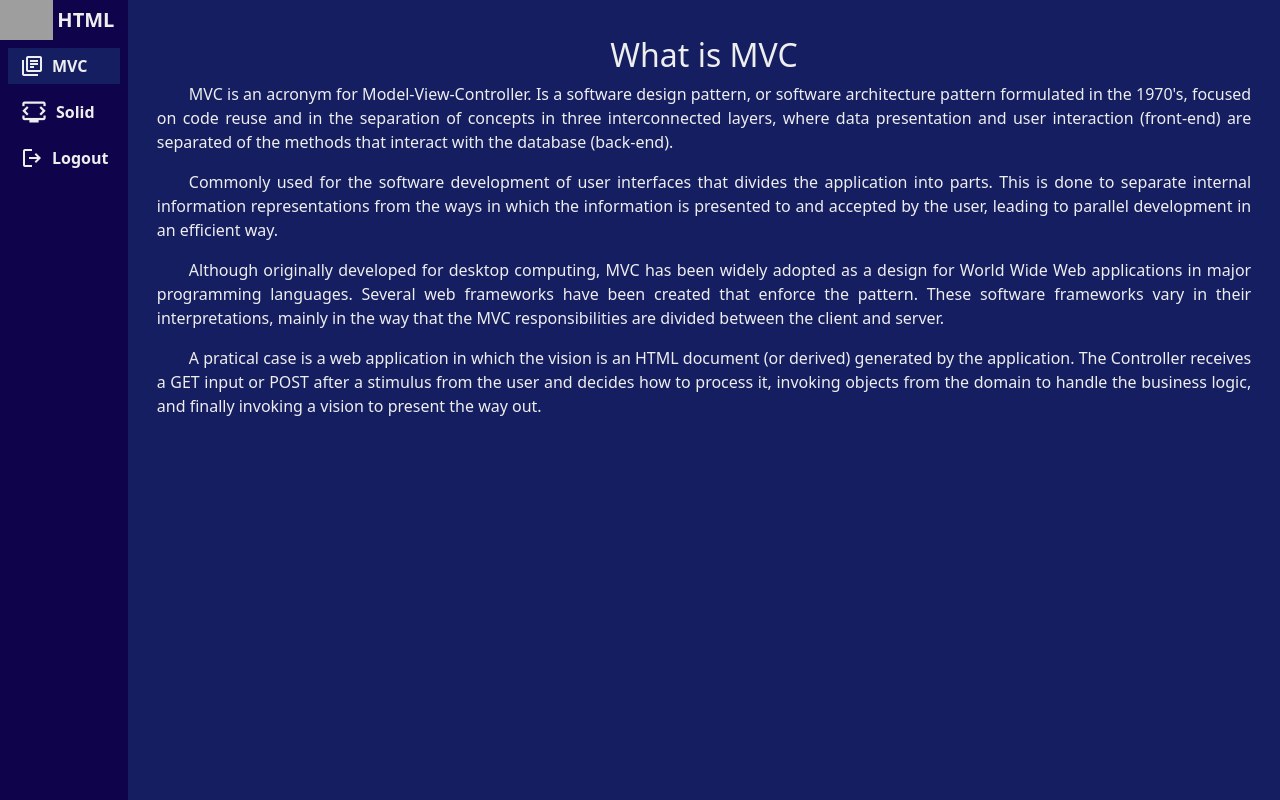
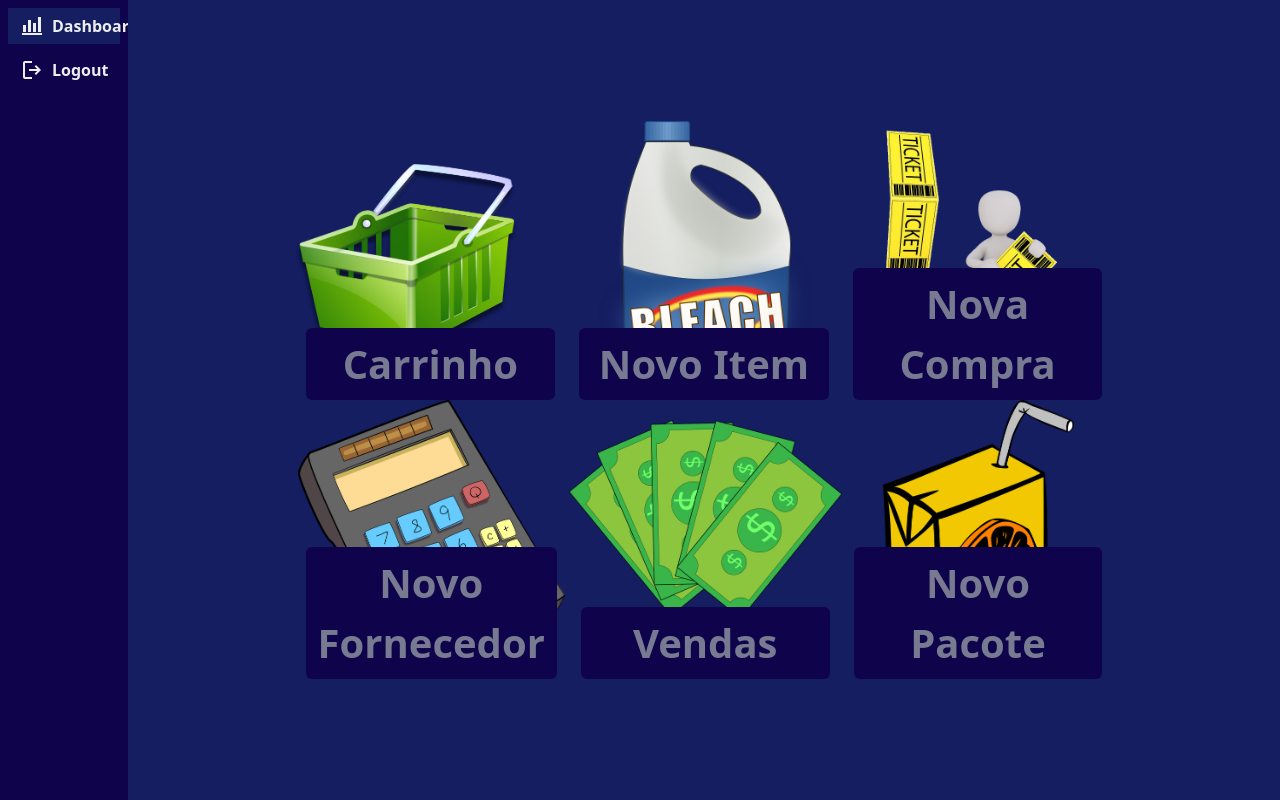
Before and after one commit to josevaltersilvacarneiro/pdv_html, a PHP site: template Templates/Home.html.twig in a window 1280 px wide. Run offline with PHP 8.4, Linux system fonts and the light colour scheme; the template is opened without the code that fills it, so the values that code supplies are empty; some libraries are stand-ins or nearby versions; grey boxes are pictures that could not be loaded.

Commit message:
Creating the dashboard

```diff
--- a/App/Controller/Home/Home.php
+++ b/App/Controller/Home/Home.php
@@ -52,7 +52,7 @@ use Psr\Http\Message\ServerRequestInterface;
  * @author    José Carneiro <git@josevaltersilvacarneiro.net>
  * @copyright 2023 José Carneiro
  * @license   GPLv3 https://www.gnu.org/licenses/quick-guide-gplv3.html
- * @version   Release: 0.1.0
+ * @version   Release: 0.2.0
  * @link      https://github.com/josevaltersilvacarneiro/html/tree/main/App/Cotrollers
  */
 final class Home extends HTMLController
@@ -65,14 +65,14 @@ final class Home extends HTMLController
     public function __construct(private readonly SessionEntityInterface $session)
     {
         $this->setPage('Home');
-        $this->setTitle('HTML - Welcome');
+        $this->setTitle('PDV - Bem-vindo');
         $this->setDescription(
             'The home page serves as the central hub of our system, providing users
 			with a comprehensive overview and access to various features. It welcomes
 			users with a personalized message and offers an intuitive navigation
 			menu to explore different sections of the system.'
         );
-        $this->setKeywords('MVC SOLID josevaltersilvacarneiro Home');
+        $this->setKeywords('PDV josevaltersilvacarneiro Home');
     }
 
     /**
--- a/Static/Css/Home.css
+++ b/Static/Css/Home.css
@@ -29,6 +29,50 @@
 	text-indent:	2em;
 }
 
+.col__btn {
+	background-size: contain;
+	background-repeat: no-repeat;
+	background-position: 50% 25%;
+}
+
+.row .btn {
+	color: var(--ternary);
+	background-color: var(--primary) !important;
+}
+
+.row .btn:hover {
+	color: var(--primary);
+	background-color: var(--ternary) !important;
+}
+
+.col__btn a {
+	text-decoration: none;
+}
+
+#row__cart {
+	background-image: url(../Images/Cart__Two.png);
+}
+
+#row__bleach {
+	background-image: url(../Images/Bleach.png);
+}
+
+#row__fax {
+	background-image: url(../Images/Fax.png);
+}
+
+#row__team {
+	background-image: url(../Images/Supplier.png);
+}
+
+#row__finance {
+	background-image: url(../Images/Money.png);
+}
+
+#row__package {
+	background-image: url(../Images/Pacote.png);
+}
+
 @media screen and (min-width: 768px) {
 
     #home__mvc {
--- a/Templates/Home.html.twig
+++ b/Templates/Home.html.twig
@@ -26,14 +26,19 @@
 
 {% block main %}
 
-<h2 class="h2 fw-normal text-center mt-2">What is MVC</h2>
-
-<p class="fs-6 fw-normal lh-base">MVC is an acronym for Model-View-Controller. Is a software design pattern, or software architecture pattern formulated in the 1970's, focused on code reuse and in the separation of concepts in three interconnected layers, where data presentation and user interaction (front-end) are separated of the methods that interact with the database (back-end).</p>
-
-<p class="fs-6 fw-normal lh-base">Commonly used for the software development of user interfaces that divides the application into parts. This is done to separate internal information representations from the ways in which the information is presented to and accepted by the user, leading to parallel development in an efficient way.</p>
-
-<p class="fs-6 fw-normal lh-base">Although originally developed for desktop computing, MVC has been widely adopted as a design for World Wide Web applications in major programming languages. Several web frameworks have been created that enforce the pattern. These software frameworks vary in their interpretations, mainly in the way that the MVC responsibilities are divided between the client and server.</p>
-
-<p class="fs-6 fw-normal lh-base">A pratical case is a web application in which the vision is an HTML document (or derived) generated by the application. The Controller receives a GET input or POST after a stimulus from the user and decides how to process it, invoking objects from the domain to handle the business logic, and finally invoking a vision to present the way out.</p>
+<div class="h-100 w-100 d-flex justify-content-center align-items-center">
+<div class="h-75 w-75 container text-center">
+    <div class="row justify-content-evenly h-50">
+        <div class="col col__btn d-flex justify-content-center align-items-end" id="row__cart"><a href="" class="fw-bold fs-1 w-100 btn btn-primary border-0">Carrinho</a></div>
+        <div class="col col__btn d-flex justify-content-center align-items-end" id="row__bleach"><a href="" class="fw-bold fs-1 w-100 btn btn-primary border-0">Novo Item</a></div>
+        <div class="col col__btn d-flex justify-content-center align-items-end" id="row__fax"><a href="" class="fw-bold fs-1 w-100 btn btn-primary border-0">Nova Compra</a></div>
+    </div>
+    <div class="row justify-content-evenly h-50">
+        <div class="col col__btn d-flex justify-content-center align-items-end" id="row__team"><a href="" class="fw-bold fs-1 w-100 btn btn-primary border-0">Novo Fornecedor</a></div>
+        <div class="col col__btn d-flex justify-content-center align-items-end" id="row__finance"><a href="" class="fw-bold fs-1 w-100 btn btn-primary border-0">Vendas</a></div>
+        <div class="col col__btn d-flex justify-content-center align-items-end" id="row__package"><a href="" class="fw-bold fs-1 w-100 btn btn-primary border-0">Novo Pacote</a></div>
+    </div>
+</div>
+</div>
 
 {% endblock %}
--- a/Templates/Layout.html.twig
+++ b/Templates/Layout.html.twig
@@ -38,8 +38,7 @@
 #}
 
 {% set CURRENT_YEAR_ = "now"|date("Y") %}
-{% set HEADER_ICON   = IMG_ ~ 'Logo.png' %}
-{% set LOGO_		 = IMG_ ~ 'Logo.png' %}
+{% set HEADER_ICON   = IMG_ ~ 'Cart.png' %}
 
 <!DOCTYPE html>
 <html lang='en'>
--- a/Templates/Main.html.twig
+++ b/Templates/Main.html.twig
@@ -30,23 +30,13 @@
 
 <main class="w-100 d-flex flex-column flex-sm-row">
     <section id="main__nav" class="order-2 order-sm-1 w-100">
-        <div id="main__nav__header" class="header d-none d-sm-flex align-items-center">
-            <img src={{ IMG_ ~ "Logo__Two.png" }} class="h-100" alt="Profile">
-            <h1 class="nav__title fs-5 fw-semibold lh-base m-0 ms-1">HTML</h1>
-        </div>
         <div id="main__nav__body" class="body w-100">
             <div id="main__nav__body__btns" class="h-100 w-100 d-flex">
                 <ul class="home__list h-75 w-75 d-flex d-sm-block p-0 m-0">
                     <li id="home__mvc" class="d-flex btn border border-0 rounded-0 m-2">
                         <a href="{{ URL_ }}" class="h-100 w-100 d-flex align-items-center">
-                            <span class="material-symbols-outlined">library_books</span>
-                            <p class="d-none d-sm-block fs-6 fw-semibold m-0 ms-2">MVC</p>
-                        </a>
-                    </li>
-                    <li id="home__solid" class="d-flex btn border border-0 rounded-0 m-2">
-                        <a href="{{ URL_ ~ 'solid' }}" class="h-100 w-100 d-flex align-items-center">
-                            <span class="material-symbols-outlined fs-3 fw-normal">developer_mode_tv</span>
-                            <p class="d-none d-sm-block fs-6 fw-semibold m-0 ms-2">Solid</p>
+                            <span class="material-symbols-outlined">bar_chart_4_bars</span>
+                            <p class="d-none d-sm-block fs-6 fw-semibold m-0 ms-2">Dashboard</p>
                         </a>
                     </li>
                     <li id="home__logout" class="d-flex btn border border-0 rounded-0 m-2">
```
Also changed, not shown: App/Controller/Home/Solid.php (deleted, +0 -100 lines), Routes/Routes.php (+1 -8 lines), Static/Images/Bleach.png (added), Static/Images/Cart.png (added), Static/Images/Cart__Two.png (added), Static/Images/Fax.png (added), Static/Images/Logo.png (deleted), Static/Images/Logo__Two.png (deleted), Static/Images/Money.png (added), Static/Images/Pacote.png (added), Static/Images/Supplier.png (added).
